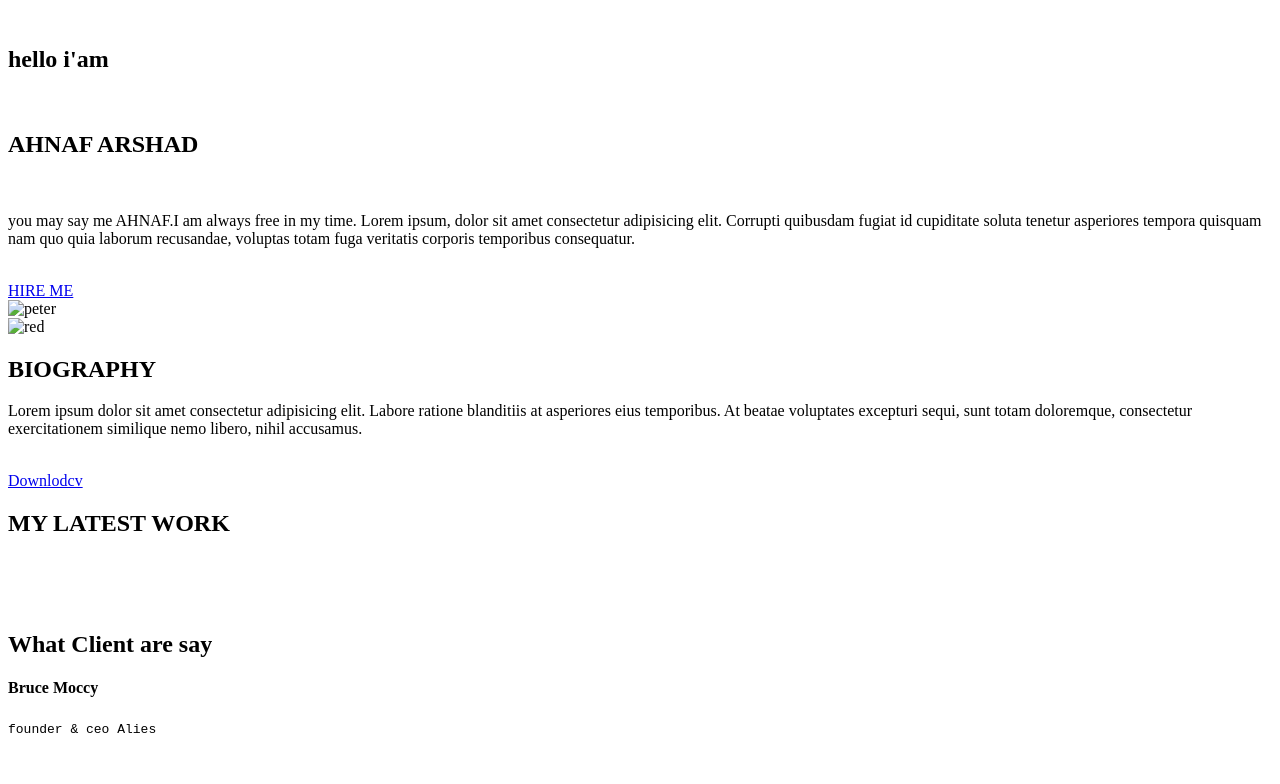
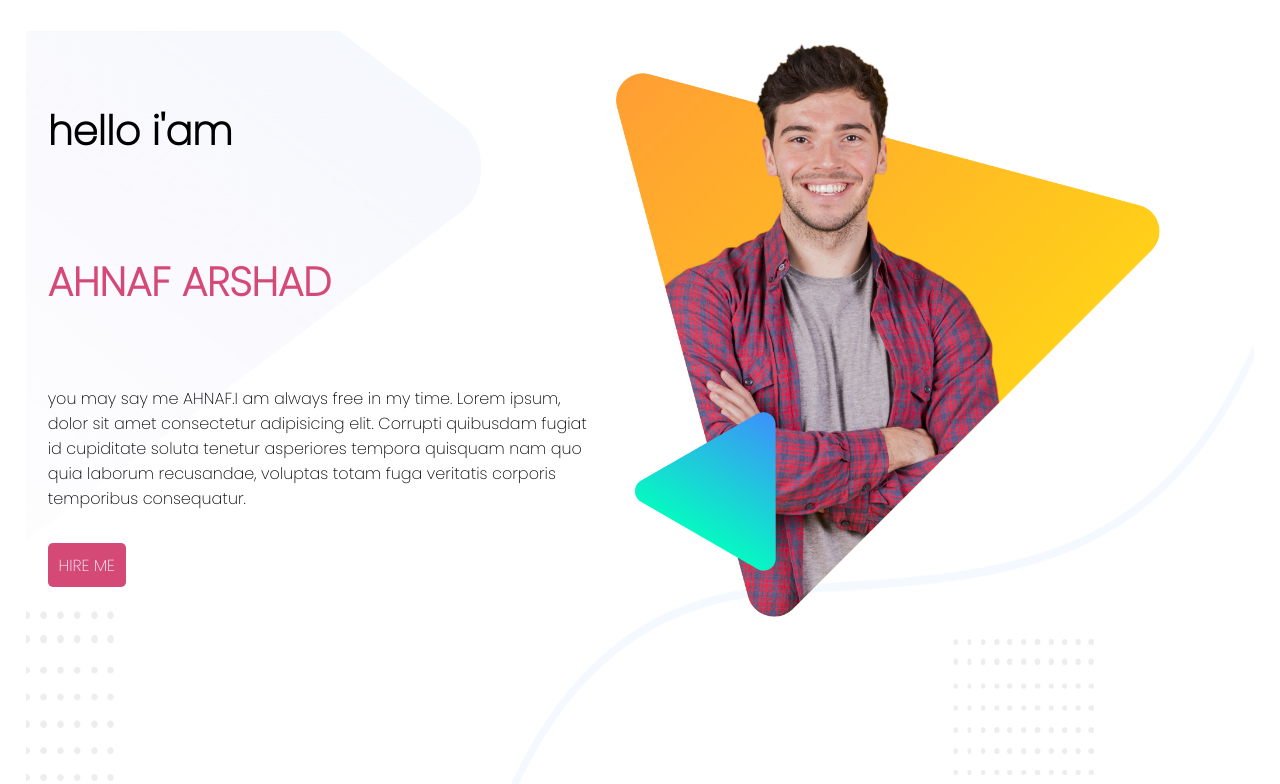
Before and after one commit to asimahnaf/parsonal-website, a plain HTML site: page index.html in a window 1280 px wide. Shown: the top 784 px of the page. Drawn offline with Linux system fonts and the light colour scheme; the site is published under a folder, as on GitHub Pages, so addresses that start at the root find nothing.

Commit message:
repare this file

```diff
--- a/index.html
+++ b/index.html
@@ -5,7 +5,7 @@
     <meta http-equiv="X-UA-Compatible" content="IE=edge">
     <meta name="viewport" content="width=device-width, initial-scale=1.0">
     <title>ahnaf_arshad</title>
-    <link rel="stylesheet" href="/style.css">
+    <link rel="stylesheet" href="style.css">
     <link rel="preconnect" href="https://fonts.googleapis.com">
 <link rel="preconnect" href="https://fonts.gstatic.com" crossorigin>
 <link href="https://fonts.googleapis.com/css2?family=Poppins:wght@200&display=swap" rel="stylesheet">
@@ -25,12 +25,12 @@
             <a class="button click" href="#" target="_blank">HIRE ME</a>
         </div>
         <div class="hafe_width">
-            <img src="/image/peter.png" alt="peter" class="smaath">
+            <img src="image/peter.png" alt="peter" class="smaath">
         </div>
     </section>
     <section class="bottom_baner">
         <div class="hafe_width">
-            <img src="/image/peter_dream.png" alt="red">
+            <img src="image/peter_dream.png" alt="red">
         </div>
         <div class="hafe_width">
             <h1>BIOGRAPHY</h1>
@@ -42,13 +42,13 @@
     <section class="latest_work">
         <h1>MY LATEST WORK</h1>
         <div class="img_work">
-            <img src="/image/latest-work/work-1.png" alt="">
+            <img src="image/latest-work/work-1.png" alt="">
         </div>
         <div class="img_work">
-            <img src="/image/latest-work/work-2.jpg" alt="">
+            <img src="image/latest-work/work-2.jpg" alt="">
         </div>
         <div class="img_work">
-            <img src="/image/latest-work/work-3.jpg" alt="">
+            <img src="image/latest-work/work-3.jpg" alt="">
         </div>
     </section>
     <section class="client">
--- a/style.css
+++ b/style.css
@@ -17,13 +17,13 @@ section{
     margin: 2%;
 }
 .top_banner{
-    background-image: url(/image/header-bg.png);
+    background-image: url(image/header-bg.png);
     background-repeat: no-repeat;
     background-position: left;
     background-size: 100% 900px;
 }
 .bottom_baner{
-    background-image: url(/image/biography-bg.png);
+    background-image: url(image/biography-bg.png);
     background-repeat: no-repeat;
     background-position: top;
     background-size: 100% 900px;
@@ -65,7 +65,7 @@ section{
     padding: 10%;
     height: 500px;
     /* border: green solid 2px;  */
-    background-image: url(/image/latest-work-bg.png);
+    background-image: url(image/latest-work-bg.png);
     background-size: 100%;
     background-repeat: no-repeat;
     background-position: left;
@@ -90,7 +90,7 @@ section{
     padding: 10%;
     height: 600px;
     /* border: green solid 2px;  */
-    background-image: url(/image/footer-bg.png);
+    background-image: url(image/footer-bg.png);
     background-size: 100%;
     background-repeat: no-repeat;
     background-position: left;
```
